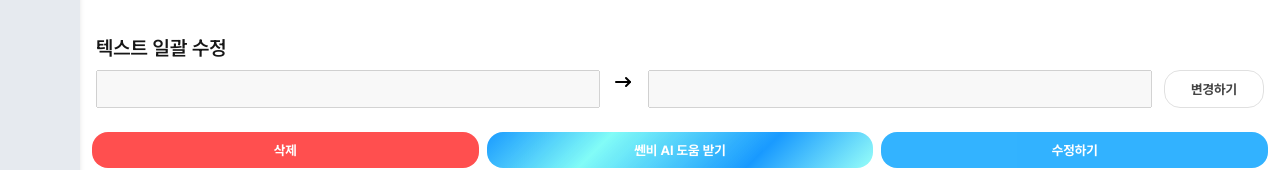
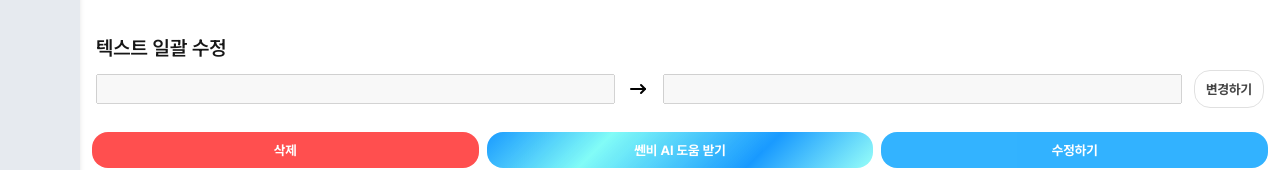
Before and after one commit to yulmam/ssenbi, a Next.js app: page /customized/1 in a window 1280 px wide. Shown: the part 554-724 px from the top of the page. Built offline with nearby package versions, Linux system fonts and the light colour scheme; no server answers.

Commit message:
feat : RightArrow Icon

```diff
--- a/src/app/(pages)/customized/[id]/page.css
+++ b/src/app/(pages)/customized/[id]/page.css
@@ -31,6 +31,7 @@
   flex-direction: row;
   gap: 12px;
   width: 100%;
+  align-items: center;
 }
 
 .text-input {
@@ -170,5 +171,5 @@ textarea {
 }
 
 .sub-button {
-  max-width: 100px;
+  max-width: 70px;
 }
--- a/src/app/(pages)/customized/[id]/page.tsx
+++ b/src/app/(pages)/customized/[id]/page.tsx
@@ -281,7 +281,9 @@ export default function CustomizedIdPage({ params }: CustomizedIdPageProps) {
               onChange={(e) => setBatchTextFrom(e.target.value)}
               disabled={!isEdit}
             />
-            <RightArrowIcon />
+            <div style={{ width: 24, height: 24 }}>
+              <RightArrowIcon />
+            </div>
             <input
               className="body text-input"
               value={batchTextTo}
```
